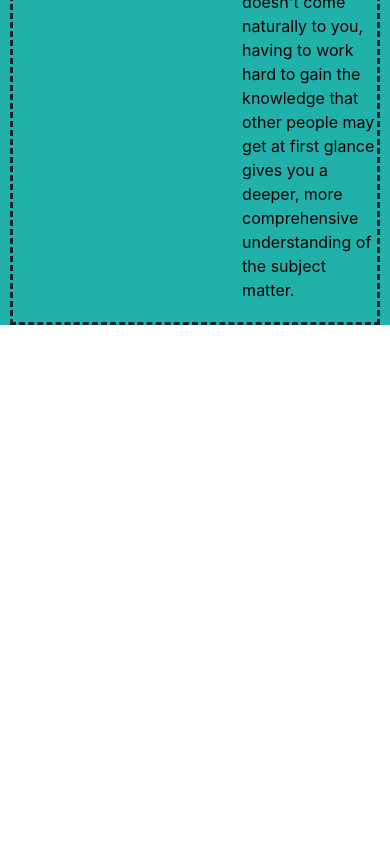
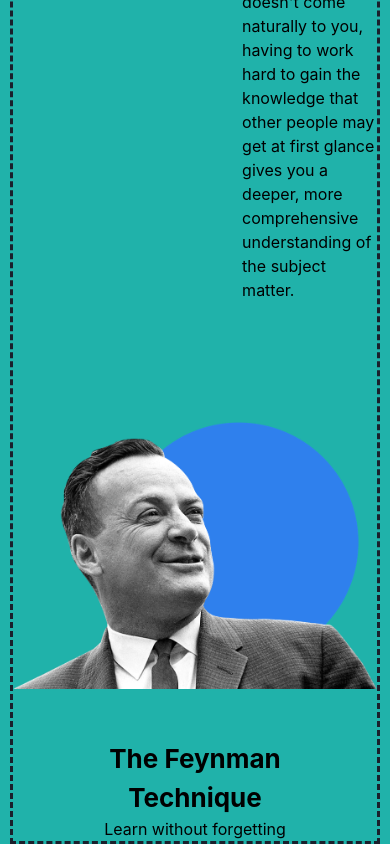
Before and after one commit to rhwette/how-to-learn3, a React (Create React App) app: page / in a window 390 px wide. Shown: the part 7420-8264 px from the top of the page. Before the commit the page ends 7745 px from the top, so only its background shows below. Built offline with nearby package versions, Linux system fonts and the light colour scheme.

Commit message:
feynman responsive

```diff
--- a/src/App.js
+++ b/src/App.js
@@ -8,7 +8,7 @@ import Problems from './components/Problems/Problems.jsx';
 import Techniques from './components/Techniques/Techniques.jsx';
 import Ted from './components/Ted';
 import Oakley from './components/Oakley/Oakley.jsx';
-import Feynman from './components/Feynman';
+import Feynman from './components/Feynman/Feynman.jsx';
 import FactsAndFigs from './components/FactsAndFigs';
 import Kahan from './components/Kahan';
 import Principles from './components/Principles';
@@ -59,9 +59,9 @@ function App() {
             <Oakley />
           </GridItem>
 
-          {/* <GridItem area="feynman">
+          <GridItem area="feynman">
             <Feynman />
-          </GridItem> */}
+          </GridItem>
 
           {/* <GridItem area="factsandfigs">
             <FactsAndFigs />
--- a/src/components/Feynman.jsx
+++ b/src/components/Feynman/Feynman.jsx
@@ -1,26 +1,27 @@
 import { Image, Text, Center, Box } from '@chakra-ui/react';
-import feynmanImage from '../assets/feynman.png';
+import feynmanImage from '../../assets/feynman.png';
+import "../Intro/intro.css";
 
 const Feynman = () => {
   return (
     <Center>
-      <Box pt="50px" bg="white">
+      <Box pt="100px" >
         <Image src={feynmanImage} />
         <Text
+          className="introTextLarge"
           textAlign="center"
-          pt="25px"
+          pt="50px"
           px="50px"
           color="#000"
-          fontSize="4xl"
           fontWeight="bold"
         >
           The Feynman Technique
         </Text>
         <Text
+          className="introTextMedium"
           textAlign="center"
           px="50px"
           color="#000"
-          fontSize="xl"
           fontWeight="normal"
         >
           Learn without forgetting
--- a/src/components/Intro/intro.css
+++ b/src/components/Intro/intro.css
@@ -81,7 +81,7 @@
 
 .introTextMedium {
     font-size: 18px;
-    padding-left: 10px ;
+    padding-left: 10px;
 }
 
 
```
